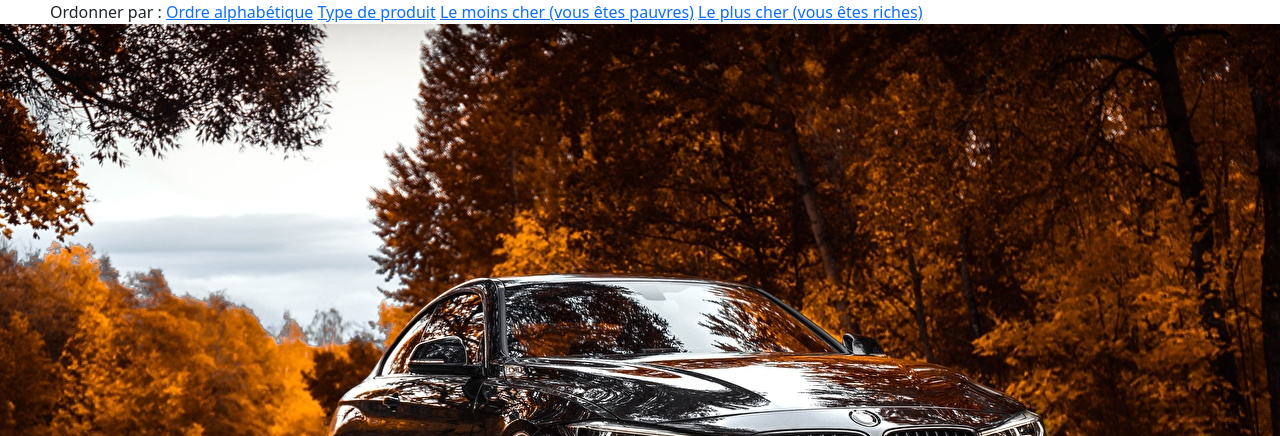
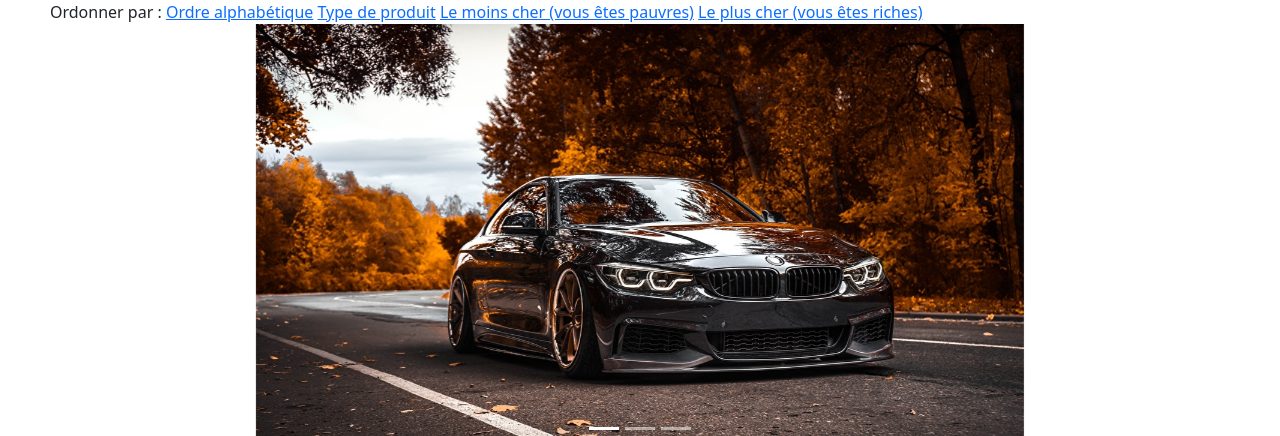
Before and after one commit to FERREIRADB/BLMshop, a PHP site: page /vue/produits.php in a window 1280 px wide; the page is wider, and only the part inside the window is pictured. Shown: the part 76-512 px from the top of that part. Run offline with PHP 8.4, Linux system fonts and the light colour scheme; data comes from the database, SQL or seed files in the repository; some libraries are stand-ins or nearby versions; grey boxes are pictures that could not be loaded.

Commit message:
Update carousel.php

```diff
--- a/vue/include/carousel.php
+++ b/vue/include/carousel.php
@@ -1,20 +1,26 @@
-<div  style="display:flex; justify-content:center;">
-  <div id="carouselId" class="carousel slide" data-bs-ride="carousel"style="display:flex; justify-content:center;">
-    <ol class="carousel-indicators">
-      <li data-bs-target="#carouselId" data-bs-slide-to="0" class="active" aria-current="true" aria-label="First slide"></li>
-      <li data-bs-target="#carouselId" data-bs-slide-to="1" aria-label="Second slide"></li>
-      <li data-bs-target="#carouselId" data-bs-slide-to="2" aria-label="Third slide"></li>
-    </ol>
-    <div class="carousel-inner" role="listbox" >
-      <div class="carousel-item active" style="width:60%;">
-        <img src="../img/carousel/carousel_bmw1.jpg" class="w-60 d-block" alt="First slide">
-      </div>
-      <div class="carousel-item" style="width:60%;">
-        <img src="../img/carousel/carousel_bmw3.jpg" class="w-60 d-block" alt="Second slide">
-      </div>
-      <div class="carousel-item" style="width:60%;">
-        <img src="../img/carousel/carousel_bmw2.jpg" class="w-60 d-block" alt="Third slide">
-      </div>
+<div id="carouselExampleIndicators" class="carousel slide" data-bs-ride="carousel">
+  <div class="carousel-indicators">
+    <button type="button" data-bs-target="#carouselExampleIndicators" data-bs-slide-to="0" class="active" aria-current="true" aria-label="Slide 1"></button>
+    <button type="button" data-bs-target="#carouselExampleIndicators" data-bs-slide-to="1" aria-label="Slide 2"></button>
+    <button type="button" data-bs-target="#carouselExampleIndicators" data-bs-slide-to="2" aria-label="Slide 3"></button>
+  </div>
+  <div class="carousel-inner">
+    <div class="carousel-item active">
+      <img src="../img/carousel/carousel_bmw1.jpg" style="padding-right: 20%; padding-left: 20%;" class="d-block w-100" alt="...">
+    </div>
+    <div class="carousel-item">
+      <img src="../img/carousel/carousel_bmw2.jpg" style="padding-right: 20%; padding-left: 20%;" class="d-block w-100" alt="...">
+    </div>
+    <div class="carousel-item">
+      <img src="../img/carousel/carousel_bmw3.jpg" style="padding-right: 20%; padding-left: 20%;" class="d-block w-100" alt="...">
     </div>
   </div>
+  <button class="carousel-control-prev" type="button" data-bs-target="#carouselExampleIndicators" data-bs-slide="prev">
+    <span class="carousel-control-prev-icon" aria-hidden="true"></span>
+    <span class="visually-hidden">Previous</span>
+  </button>
+  <button class="carousel-control-next" type="button" data-bs-target="#carouselExampleIndicators" data-bs-slide="next">
+    <span class="carousel-control-next-icon" aria-hidden="true"></span>
+    <span class="visually-hidden">Next</span>
+  </button>
 </div>
```
